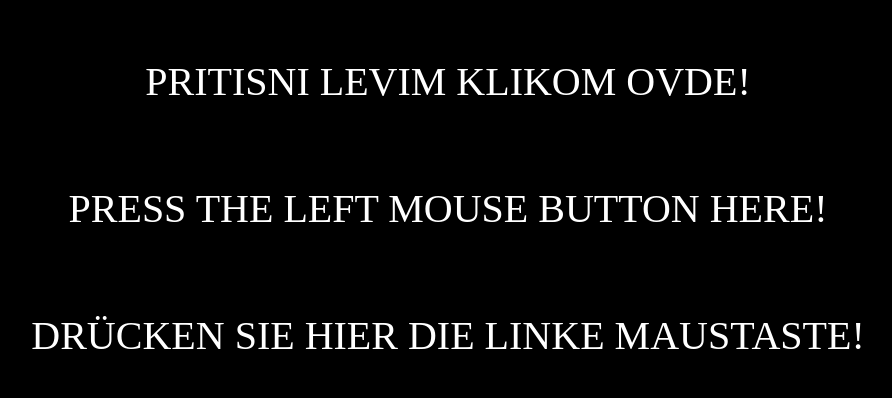
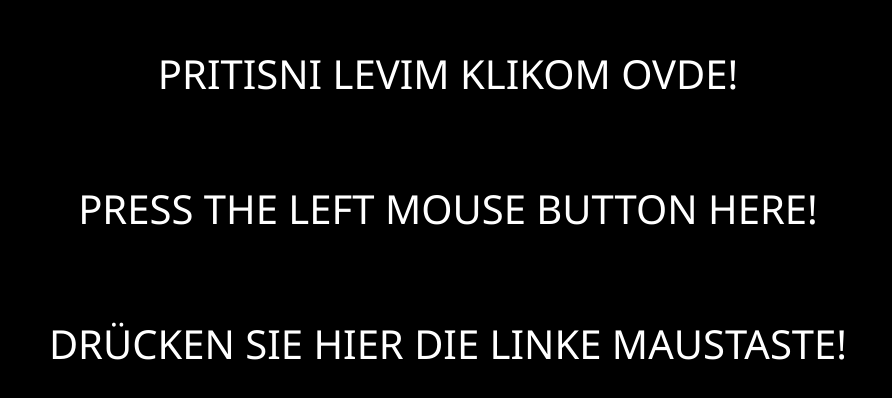
Before and after one commit to skuffymelon/Evolution, a plain HTML site: page index.html in a window 1280 px wide. Shown: the part 192-590 px from the top of the page, without its empty margins (192-1084 px from the left). Drawn offline with Linux system fonts and the light colour scheme.

Commit message:
Update indexstyle.css

```diff
--- a/indexstyle.css
+++ b/indexstyle.css
@@ -29,7 +29,7 @@
 body
 {
     overflow: hidden;
-    font-family: 'Dosis';
+    font-family: 'Segoe UI';
     margin: 0;
     padding: 0;
     background-color: black;
```
